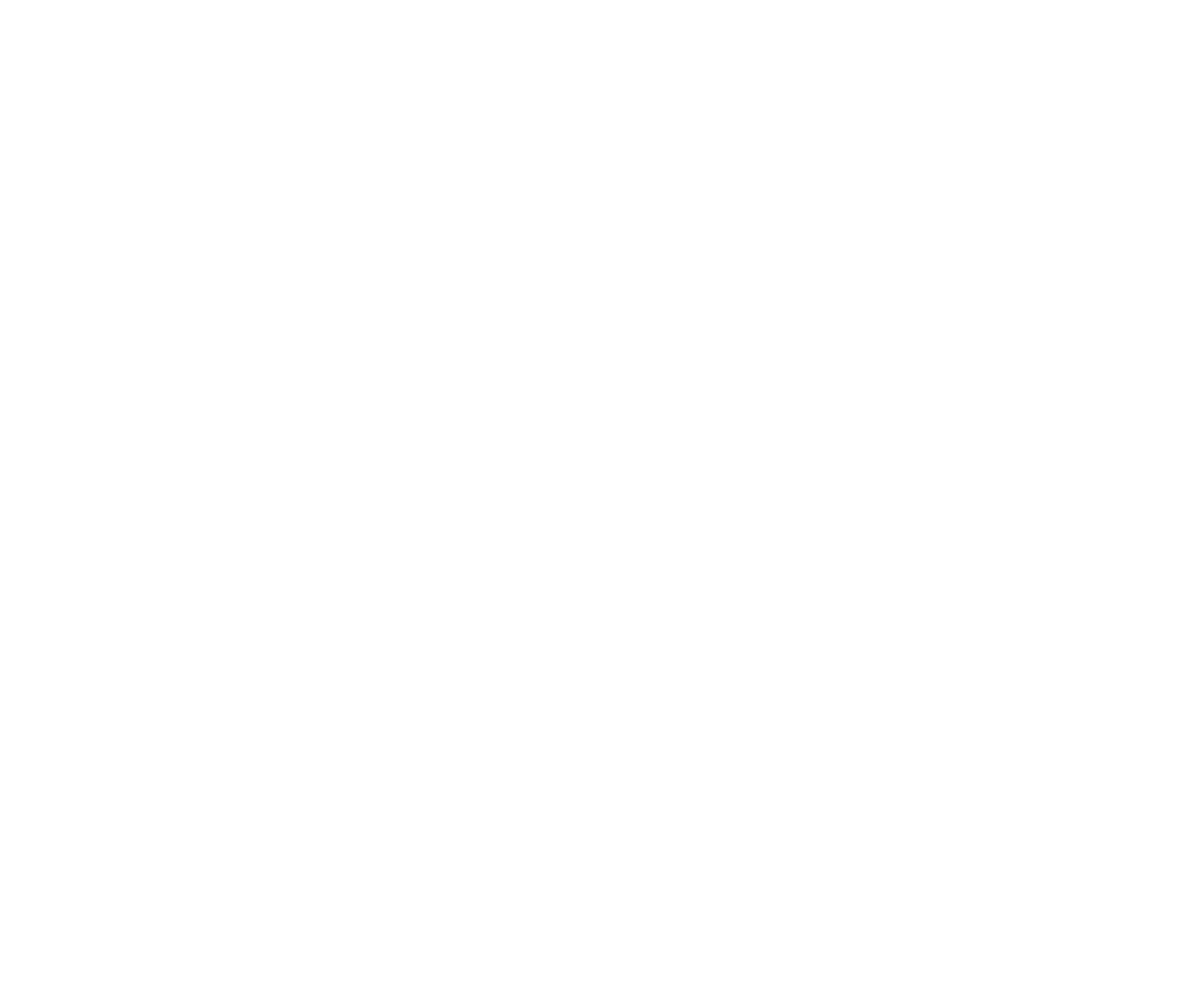
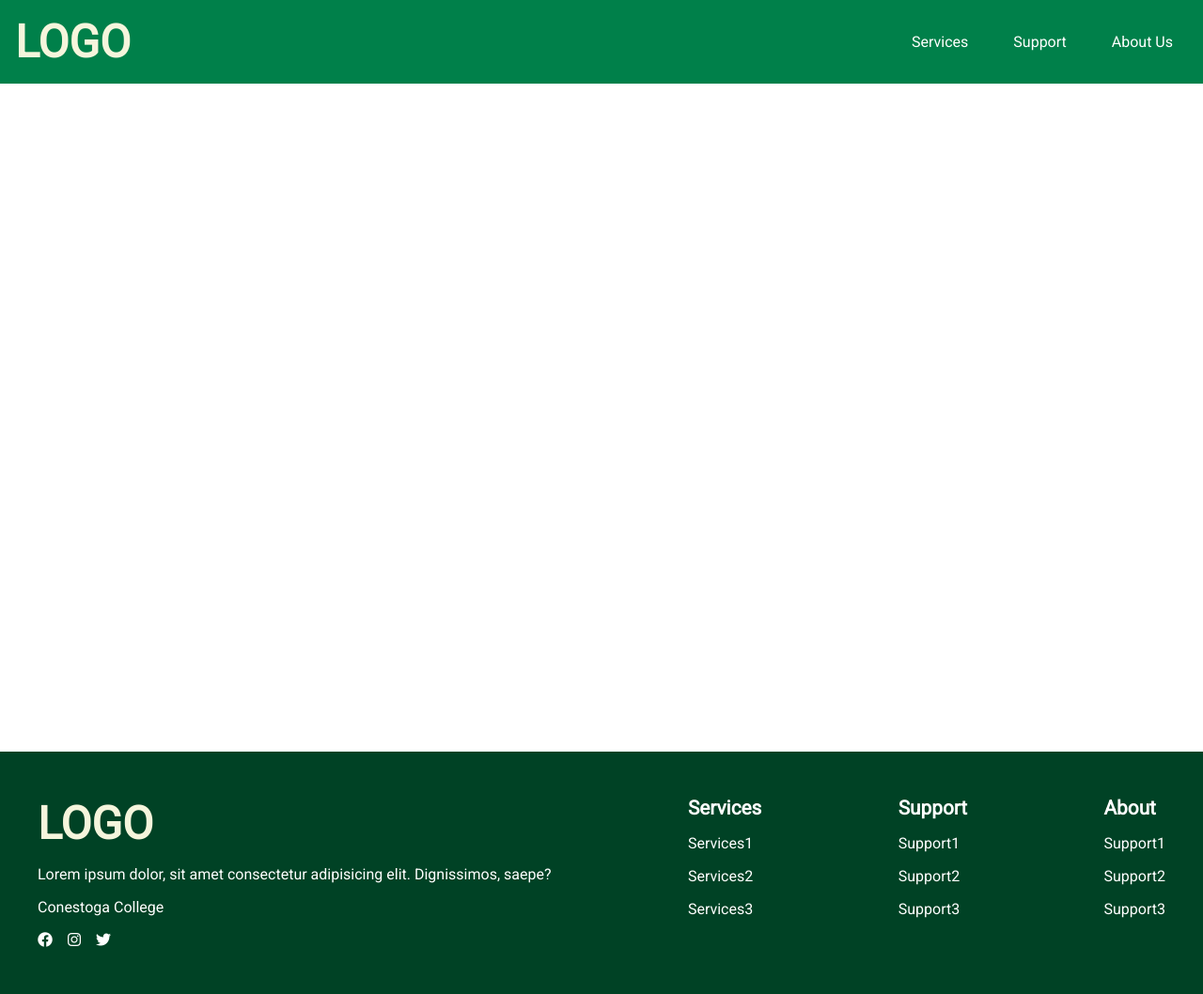
Before and after one commit to leo-amaro/website-design, a plain HTML site: page support.html in a window 1280 px wide. Shown: the whole page at 94% size. Before the commit the page ends 800 px from the top, so only its background shows below. Drawn offline with Linux system fonts and the light colour scheme.

Commit message:
added support page

```diff
--- a/about.html
+++ b/about.html
@@ -0,0 +1,95 @@
+<!DOCTYPE html>
+<html lang="en">
+  <head>
+    <meta charset="UTF-8" />
+    <meta name="viewport" content="width=device-width, initial-scale=1.0" />
+    <title>Document</title>
+    <link rel="stylesheet" href="styles.css" />
+    <link
+      rel="stylesheet"
+      href="https://cdnjs.cloudflare.com/ajax/libs/font-awesome/6.4.2/css/all.min.css"
+      integrity="sha512-z3gLpd7yknf1YoNbCzqRKc4qyor8gaKU1qmn+CShxbuBusANI9QpRohGBreCFkKxLhei6S9CQXFEbbKuqLg0DA=="
+      crossorigin="anonymous"
+      referrerpolicy="no-referrer"
+    />
+  </head>
+  <body>
+    <header>
+      <nav class="navbar">
+        <div class="logo">LOGO</div>
+        <div class="menu">
+          <ul>
+            <li><a href="services.html">Services</a></li>
+            <li><a href="#support">Support</a></li>
+            <li><a href="#about">About Us</a></li>
+          </ul>
+        </div>
+      </nav>
+      <div class="about-banner">
+        <img src="assets/about.jpg" alt="About" />
+      </div>
+      <h1 class="about-title">About Us</h1>
+    </header>
+    <section id="intro">
+      <div class="intro-desc">
+        <h2>Lorem ipsum dolor sit</h2>
+        <p>
+          Lorem ipsum dolor, sit amet consectetur adipisicing elit. Harum et
+          deserunt quisquam eveniet assumenda, molestiae consequuntur in magnam
+          ad illum, odio laudantium perferendis nesciunt iure ratione accusamus
+          tempora debitis repellendus!
+        </p>
+      </div>
+      <div class="intro-img">
+        <img src="assets/intro-image.jpg" alt="intro-hero" />
+      </div>
+    </section>
+
+    <footer>
+      <div class="container">
+        <div class="about-main">
+          <div class="logo">LOGO</div>
+          <p>
+            Lorem ipsum dolor, sit amet consectetur adipisicing elit.
+            Dignissimos, saepe?
+          </p>
+          <p>Conestoga College</p>
+
+          <div class="social">
+            <a target="_blank" href="https://www.facebook.com/Grab"
+              ><i class="fa-brands fa-facebook"></i></a
+            ><a target="_blank" href="https://www.instagram.com/grab_sg/"
+              ><i class="fa-brands fa-instagram"></i></a
+            ><a target="_blank" href="https://twitter.com/grabsg"
+              ><i class="fa-brands fa-twitter"></i
+            ></a>
+          </div>
+        </div>
+        <div class="services">
+          <h4>Services</h4>
+          <ul>
+            <li><a href="#">Services1</a></li>
+            <li><a href="#">Services2</a></li>
+            <li><a href="#">Services3</a></li>
+          </ul>
+        </div>
+        <div class="support">
+          <h4>Support</h4>
+          <ul>
+            <li><a href="#">Support1</a></li>
+            <li><a href="#">Support2</a></li>
+            <li><a href="#">Support3</a></li>
+          </ul>
+        </div>
+        <div class="about">
+          <h4>About</h4>
+          <ul>
+            <li><a href="#">Support1</a></li>
+            <li><a href="#">Support2</a></li>
+            <li><a href="#">Support3</a></li>
+          </ul>
+        </div>
+      </div>
+    </footer>
+  </body>
+</html>
--- a/styles.css
+++ b/styles.css
@@ -278,6 +278,28 @@ section:nth-child(odd) {
   text-align: center;
 }
 
+/* ABOUT */
+.about-banner {
+  width: 100%;
+  height: 100dvh;
+}
+
+.about-title {
+  /* text-align: center*/
+  font-size: 5em;
+  position: absolute;
+  top: 40%;
+  right: 10%;
+}
+
+.about-banner img {
+  height: calc(100dvh - 90px);
+  width: 100%;
+  /* height: 100%; */
+  object-fit: cover;
+  object-position: center;
+}
+
 @media (max-width: 1024px) {
   /* Footer */
   .container {
--- a/support.html
+++ b/support.html
@@ -0,0 +1,77 @@
+<!DOCTYPE html>
+<html lang="en">
+  <head>
+    <meta charset="UTF-8" />
+    <meta name="viewport" content="width=device-width, initial-scale=1.0" />
+    <title>Document</title>
+    <link rel="stylesheet" href="styles.css" />
+    <link
+      rel="stylesheet"
+      href="https://cdnjs.cloudflare.com/ajax/libs/font-awesome/6.4.2/css/all.min.css"
+      integrity="sha512-z3gLpd7yknf1YoNbCzqRKc4qyor8gaKU1qmn+CShxbuBusANI9QpRohGBreCFkKxLhei6S9CQXFEbbKuqLg0DA=="
+      crossorigin="anonymous"
+      referrerpolicy="no-referrer"
+    />
+  </head>
+  <body>
+    <header>
+      <nav class="navbar">
+        <div class="logo">LOGO</div>
+        <div class="menu">
+          <ul>
+            <li><a href="services.html">Services</a></li>
+            <li><a href="support.html">Support</a></li>
+            <li><a href="about.html">About Us</a></li>
+          </ul>
+        </div>
+      </nav>
+    </header>
+
+    <footer>
+      <div class="container">
+        <div class="about-main">
+          <div class="logo">LOGO</div>
+          <p>
+            Lorem ipsum dolor, sit amet consectetur adipisicing elit.
+            Dignissimos, saepe?
+          </p>
+          <p>Conestoga College</p>
+
+          <div class="social">
+            <a target="_blank" href="https://www.facebook.com/Grab"
+              ><i class="fa-brands fa-facebook"></i></a
+            ><a target="_blank" href="https://www.instagram.com/grab_sg/"
+              ><i class="fa-brands fa-instagram"></i></a
+            ><a target="_blank" href="https://twitter.com/grabsg"
+              ><i class="fa-brands fa-twitter"></i
+            ></a>
+          </div>
+        </div>
+        <div class="services">
+          <h4>Services</h4>
+          <ul>
+            <li><a href="#">Services1</a></li>
+            <li><a href="#">Services2</a></li>
+            <li><a href="#">Services3</a></li>
+          </ul>
+        </div>
+        <div class="support">
+          <h4>Support</h4>
+          <ul>
+            <li><a href="#">Support1</a></li>
+            <li><a href="#">Support2</a></li>
+            <li><a href="#">Support3</a></li>
+          </ul>
+        </div>
+        <div class="about">
+          <h4>About</h4>
+          <ul>
+            <li><a href="#">Support1</a></li>
+            <li><a href="#">Support2</a></li>
+            <li><a href="#">Support3</a></li>
+          </ul>
+        </div>
+      </div>
+    </footer>
+  </body>
+</html>
```
Also changed, not shown: index.html (+2 -2 lines), assets/about.jpg (added).
